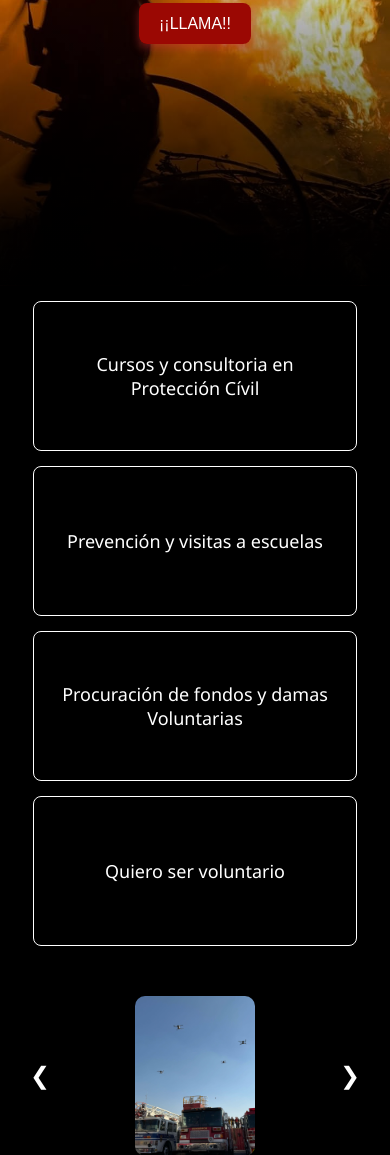
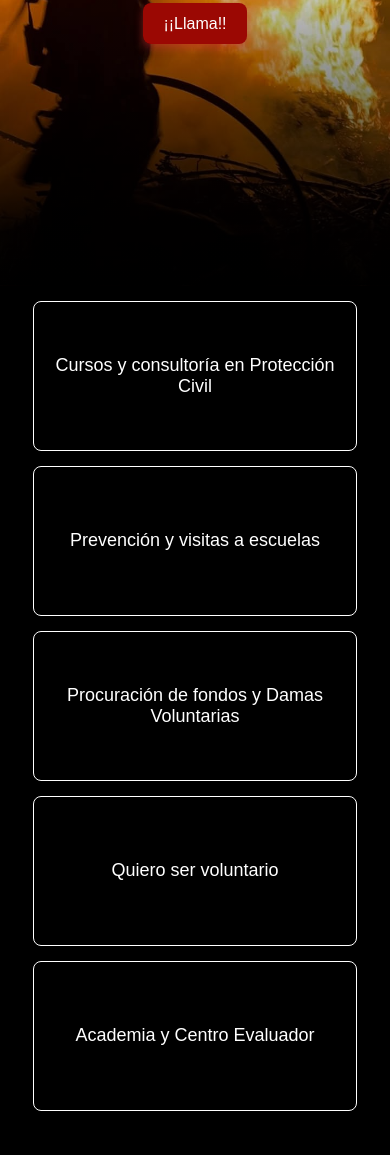
Before and after one commit to TifonXR/bomberos_BTX, a plain HTML site: page index.html in a window 390 px wide. Shown: the part 456-1611 px from the top of the page. Drawn offline with Linux system fonts and the light colour scheme.

Commit message:
nueva actualizacion

```diff
--- a/index.html
+++ b/index.html
@@ -31,7 +31,7 @@
     <section class="hero" id="inicio">
         <div class="hero-content">
             <h1 class="segunda">Emergencias</h1>
-            <a href="tel:+524141012638" class="boton">¡¡LLAMA!!</a>
+            <a href="tel:+524141012638" class="boton">¡¡Llama!!</a>
 
         </div>
     </section>
@@ -39,10 +39,11 @@
 
     <!-- Información -->
     <div class="botonera">
-        <a href="https://wa.me/4141223942" class="btn">Cursos y consultoria en Protección Cívil</a>
-        <a href="https://wa.me/4141012638" class="btn">Prevención y visitas a escuelas</a>
-        <a href="https://wa.me/4141012638" class="btn">Procuración de fondos y damas Voluntarias</a>
-        <a href="https://wa.me/4141012638" class="btn">Quiero ser voluntario</a>
+        <button class="btn" id="#f1" data-numero="+5214141223942">Cursos y consultoría en Protección Civil</button>
+        <button class="btn" data-numero="+5214141092391">Prevención y visitas a escuelas</button>
+        <button class="btn" data-numero="+5214141012638">Procuración de fondos y Damas Voluntarias</button>
+        <button class="btn" data-numero="+5214141012638">Quiero ser voluntario</button>
+        <button class="btn" data-numero="+5214141092391">Academia y Centro Evaluador</button>
     </div>
 
     <!--Carrusel-->
@@ -93,9 +94,7 @@
     </div>
 
 
-    <!--<a href="https://wa.me/4141223942" class="whatsapp-float" target="_blank" aria-label="WhatsApp">
-        <i class="fab fa-whatsapp"></i>
-    </a> -->
+
 
 
     <footer class="footer">
--- a/java.js
+++ b/java.js
@@ -127,3 +127,11 @@ document.addEventListener("DOMContentLoaded", function () {
     }
   });
 });
+
+
+document.querySelectorAll('.btn').forEach(function(boton) {
+    boton.addEventListener('click', function() {
+        const numero = boton.getAttribute('data-numero');
+        window.location.href = 'https://wa.me/' + numero;
+    });
+});
--- a/style.css
+++ b/style.css
@@ -592,16 +592,16 @@ p {
   }
 
   .botonera {
-    flex-direction: column; /* Stack buttons vertically */
+    flex-direction: column;
     gap: 15px;
     padding: 15px;
   }
 
   .botonera .btn {
-    width: 90%; /* Make buttons wider */
-    height: 150px; /* Adjust height */
+    width: 90%;
+    height: 150px;
     font-size: 18px;
-    margin: 0 auto; /* Center buttons */
+    margin: 0 auto;
   }
 
   .dos .conte {
```
Also changed, not shown: imagenes/btx.jpg (added), imagenes/curso.jpg (added).
